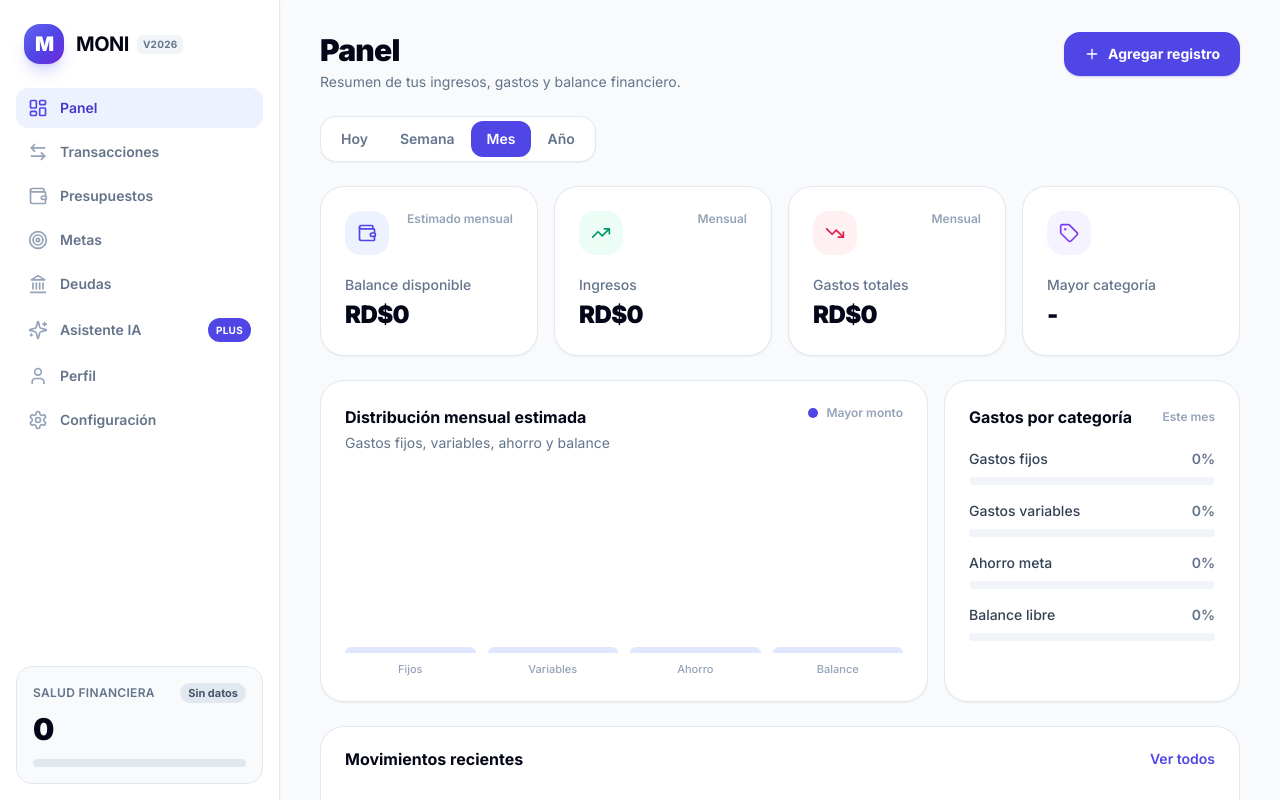
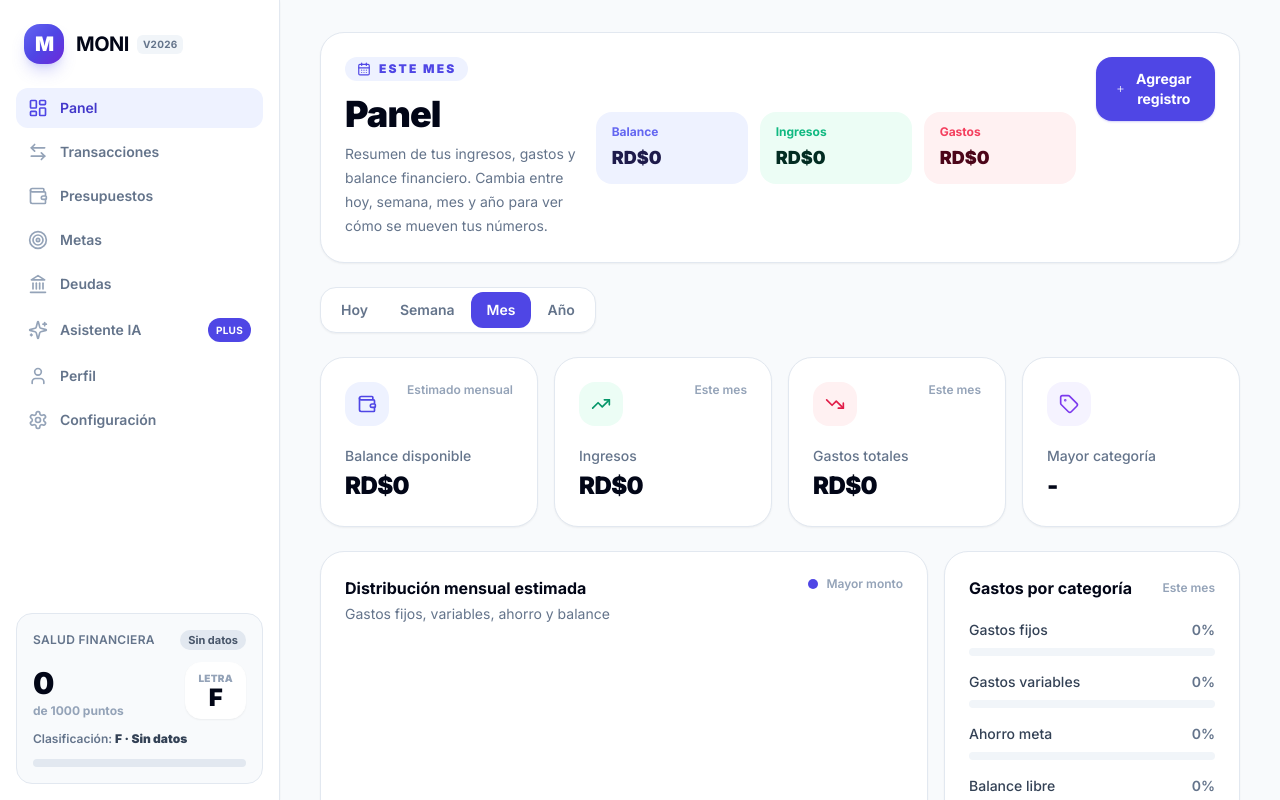
Before and after one commit to Rasmeh27/aplicacion-web-finanzas-personales-api, a Next.js app in the folder apps/frontend/: page /dashboard in a window 1280 px wide. Shown: the top 800 px of the page. Built offline with nearby package versions, Linux system fonts and the light colour scheme; sample sign-in values are in the browser's storage.

Commit message:
feat: mejorar panel y salud financiera

```diff
--- a/apps/frontend/src/features/dashboard/components/DashboardOverview.tsx
+++ b/apps/frontend/src/features/dashboard/components/DashboardOverview.tsx
@@ -1,7 +1,7 @@
 'use client';
 
-import { useMemo } from 'react';
-import { Plus, Tag, TrendingDown, TrendingUp, Wallet } from 'lucide-react';
+import { useMemo, useState } from 'react';
+import { CalendarDays, Plus, Tag, TrendingDown, TrendingUp, Wallet } from 'lucide-react';
 import { useAuthStore } from '@/store/slices/auth.store';
 import { formatCurrency } from '@/shared/utils/format-currency';
 import { useTranslation } from '@/shared/i18n/useTranslation';
@@ -10,6 +10,7 @@ import {
   getDashboardSummary,
   getExpenseCategories,
   getSpendingBars,
+  type DashboardPeriod,
   type ExpenseCategoryKey,
   type SpendingBarKey,
 } from '../utils/dashboard-data';
@@ -18,8 +19,43 @@ import { RecentTransactionsTable } from './RecentTransactionsTable';
 import { SpendingChartPlaceholder } from './SpendingChartPlaceholder';
 import { StatCard } from './StatCard';
 
-const PERIOD_KEYS: TranslationKey[] = ['period.today', 'period.week', 'period.month', 'period.year'];
-const ACTIVE_PERIOD: TranslationKey = 'period.month';
+const PERIOD_KEYS = ['period.today', 'period.week', 'period.month', 'period.year'] as const satisfies readonly TranslationKey[];
+type PeriodTranslationKey = (typeof PERIOD_KEYS)[number];
+
+const PERIOD_VALUE: Record<PeriodTranslationKey, DashboardPeriod> = {
+  'period.today': 'today',
+  'period.week': 'week',
+  'period.month': 'month',
+  'period.year': 'year',
+};
+
+const PERIOD_HINT: Record<DashboardPeriod, string> = {
+  today: 'Estimado de hoy',
+  week: 'Estimado semanal',
+  month: 'Estimado mensual',
+  year: 'Estimado anual',
+};
+
+const PERIOD_CAPTION: Record<DashboardPeriod, string> = {
+  today: 'Hoy',
+  week: 'Esta semana',
+  month: 'Este mes',
+  year: 'Este año',
+};
+
+const PERIOD_CHART_TITLE: Record<DashboardPeriod, string> = {
+  today: 'Distribución estimada de hoy',
+  week: 'Distribución semanal estimada',
+  month: 'Distribución mensual estimada',
+  year: 'Distribución anual estimada',
+};
+
+const PERIOD_CHART_SUBTITLE: Record<DashboardPeriod, string> = {
+  today: 'Gastos, ahorro y balance proyectados para hoy',
+  week: 'Gastos, ahorro y balance proyectados para la semana',
+  month: 'Gastos fijos, variables, ahorro y balance',
+  year: 'Gastos, ahorro y balance proyectados para el año',
+};
 
 const CHART_BAR_LABEL: Record<SpendingBarKey, TranslationKey> = {
   fixed: 'chartBar.fixed',
@@ -39,10 +75,11 @@ export function DashboardOverview() {
   const { t } = useTranslation();
   const user = useAuthStore((state) => state.user);
   const currency = user?.primaryCurrency ?? 'DOP';
+  const [activePeriod, setActivePeriod] = useState<DashboardPeriod>('month');
 
-  const summary = useMemo(() => getDashboardSummary(user), [user]);
-  const spendingBars = useMemo(() => getSpendingBars(user), [user]);
-  const categories = useMemo(() => getExpenseCategories(user), [user]);
+  const summary = useMemo(() => getDashboardSummary(user, activePeriod), [activePeriod, user]);
+  const spendingBars = useMemo(() => getSpendingBars(user, activePeriod), [activePeriod, user]);
+  const categories = useMemo(() => getExpenseCategories(user, activePeriod), [activePeriod, user]);
 
   const money = (value: number) => formatCurrency(value, currency);
 
@@ -64,33 +101,60 @@ export function DashboardOverview() {
 
   return (
     <>
-      <header className="flex flex-col gap-4 sm:flex-row sm:items-start sm:justify-between">
+      <header className="rounded-3xl border border-slate-200 bg-white p-6 shadow-sm shadow-slate-950/5">
+        <div className="flex flex-col gap-5 xl:flex-row xl:items-center xl:justify-between">
           <div>
-          <h1 className="text-2xl font-black tracking-tight text-slate-950 sm:text-3xl">{t('dashboard.title')}</h1>
-          <p className="mt-1 text-sm text-slate-500">{t('dashboard.subtitle')}</p>
+            <div className="inline-flex items-center gap-2 rounded-full bg-indigo-50 px-3 py-1 text-xs font-black uppercase tracking-[0.18em] text-indigo-600">
+              <CalendarDays className="h-3.5 w-3.5" />
+              {PERIOD_CAPTION[activePeriod]}
+            </div>
+            <h1 className="mt-3 text-3xl font-black tracking-tight text-slate-950 sm:text-4xl">{t('dashboard.title')}</h1>
+            <p className="mt-2 max-w-2xl text-sm leading-6 text-slate-500">
+              {t('dashboard.subtitle')} Cambia entre hoy, semana, mes y año para ver cómo se mueven tus números.
+            </p>
+          </div>
+          <div className="grid gap-3 sm:grid-cols-3 xl:min-w-[480px]">
+            <div className="rounded-2xl bg-indigo-50 px-4 py-3">
+              <p className="text-xs font-bold text-indigo-500">Balance</p>
+              <p className="mt-1 text-lg font-black text-indigo-950">{money(summary.balanceAvailable)}</p>
+            </div>
+            <div className="rounded-2xl bg-emerald-50 px-4 py-3">
+              <p className="text-xs font-bold text-emerald-500">Ingresos</p>
+              <p className="mt-1 text-lg font-black text-emerald-950">{money(summary.monthlyIncome)}</p>
+            </div>
+            <div className="rounded-2xl bg-rose-50 px-4 py-3">
+              <p className="text-xs font-bold text-rose-500">Gastos</p>
+              <p className="mt-1 text-lg font-black text-rose-950">{money(summary.monthlyExpenses)}</p>
+            </div>
           </div>
           <button
             type="button"
-          className="inline-flex items-center justify-center gap-2 rounded-2xl bg-indigo-600 px-5 py-3 text-sm font-bold text-white shadow-sm shadow-indigo-600/25 transition hover:bg-indigo-700"
+            className="inline-flex items-center justify-center gap-2 rounded-2xl bg-indigo-600 px-5 py-3 text-sm font-bold text-white shadow-sm shadow-indigo-600/25 transition hover:bg-indigo-700 xl:self-start"
           >
             <Plus className="h-4 w-4" />
             {t('dashboard.addRecord')}
           </button>
+        </div>
       </header>
 
       <div className="mt-6 inline-flex rounded-2xl border border-slate-200 bg-white p-1 shadow-sm">
-        {PERIOD_KEYS.map((periodKey) => (
-          <span
+        {PERIOD_KEYS.map((periodKey) => {
+          const period = PERIOD_VALUE[periodKey];
+          return (
+          <button
             key={periodKey}
+            type="button"
+            onClick={() => setActivePeriod(period)}
             className={
-              periodKey === ACTIVE_PERIOD
+              period === activePeriod
                 ? 'rounded-xl bg-indigo-600 px-4 py-2 text-sm font-semibold text-white'
                 : 'rounded-xl px-4 py-2 text-sm font-semibold text-slate-500 transition hover:text-slate-900'
             }
           >
             {t(periodKey)}
-          </span>
-        ))}
+          </button>
+          );
+        })}
       </div>
 
       <div className="mt-6 grid gap-4 sm:grid-cols-2 xl:grid-cols-4">
@@ -99,21 +163,21 @@ export function DashboardOverview() {
           value={money(summary.balanceAvailable)}
           icon={Wallet}
           accent="indigo"
-          hint={t('hint.estimatedMonthly')}
+          hint={PERIOD_HINT[activePeriod]}
         />
         <StatCard
           label={t('card.income')}
           value={money(summary.monthlyIncome)}
           icon={TrendingUp}
           accent="emerald"
-          hint={t('hint.monthly')}
+          hint={PERIOD_CAPTION[activePeriod]}
         />
         <StatCard
           label={t('card.expenses')}
           value={money(summary.monthlyExpenses)}
           icon={TrendingDown}
           accent="rose"
-          hint={t('hint.monthly')}
+          hint={PERIOD_CAPTION[activePeriod]}
         />
         <StatCard label={t('card.topCategory')} value={topCategoryLabel} icon={Tag} accent="violet" />
       </div>
@@ -123,12 +187,12 @@ export function DashboardOverview() {
           <SpendingChartPlaceholder
             data={chartData}
             currency={currency}
-            title={t('chart.title')}
-            subtitle={t('chart.subtitle')}
+            title={PERIOD_CHART_TITLE[activePeriod]}
+            subtitle={PERIOD_CHART_SUBTITLE[activePeriod]}
             legend={t('chart.legend')}
           />
         </div>
-        <CategoryProgress categories={categoryData} title={t('category.title')} caption={t('category.caption')} />
+        <CategoryProgress categories={categoryData} title={t('category.title')} caption={PERIOD_CAPTION[activePeriod]} />
       </div>
 
       <div className="mt-6">
--- a/apps/frontend/src/features/dashboard/components/Sidebar.tsx
+++ b/apps/frontend/src/features/dashboard/components/Sidebar.tsx
@@ -76,7 +76,8 @@ function VersionBadge() {
 function HealthScoreCard() {
   const { t } = useTranslation();
   const user = useAuthStore((state) => state.user);
-  const { score, pct, tone } = getHealthScore(user);
+  const { score, pct, tone, letter } = getHealthScore(user);
+  const label = t(HEALTH_TONE_LABEL[tone]);
 
   return (
     <div className="rounded-2xl border border-slate-200 bg-slate-50 p-4">
@@ -85,10 +86,22 @@ function HealthScoreCard() {
           {t('sidebar.healthScore')}
         </span>
         <span className={cn('rounded-full px-2 py-0.5 text-[11px] font-bold', HEALTH_BADGE_STYLES[tone])}>
-          {t(HEALTH_TONE_LABEL[tone])}
+          {label}
         </span>
       </div>
-      <p className="mt-2 text-3xl font-black tracking-tight text-slate-950">{score}</p>
+      <div className="mt-3 flex items-end justify-between gap-3">
+        <div>
+          <p className="text-3xl font-black tracking-tight text-slate-950">{score}</p>
+          <p className="mt-0.5 text-xs font-bold text-slate-400">de 1000 puntos</p>
+        </div>
+        <div className="rounded-2xl border border-white bg-white px-3 py-2 text-center shadow-sm">
+          <p className="text-[10px] font-black uppercase tracking-wide text-slate-400">Letra</p>
+          <p className="text-2xl font-black leading-none text-slate-950">{letter}</p>
+        </div>
+      </div>
+      <p className="mt-3 text-xs font-semibold text-slate-500">
+        Clasificación: <span className="font-black text-slate-700">{letter} · {label}</span>
+      </p>
       <div className="mt-3 h-2 w-full overflow-hidden rounded-full bg-slate-200">
         <div className={cn('h-full rounded-full transition-all', HEALTH_BAR_STYLES[tone])} style={{ width: `${pct}%` }} />
       </div>
--- a/apps/frontend/src/features/dashboard/utils/dashboard-data.ts
+++ b/apps/frontend/src/features/dashboard/utils/dashboard-data.ts
@@ -13,6 +13,7 @@ export type FinancialOverview = {
   savingsRate: number;
 };
 
+export type DashboardPeriod = 'today' | 'week' | 'month' | 'year';
 export type HealthTone = 'excellent' | 'good' | 'fair' | 'poor' | 'empty';
 
 export type HealthScore = {
@@ -21,6 +22,7 @@ export type HealthScore = {
   /** 0..100, useful for progress bars. */
   pct: number;
   tone: HealthTone;
+  letter: 'A+' | 'A' | 'B' | 'C' | 'D' | 'F';
 };
 
 export type SpendingBarKey = 'fixed' | 'variable' | 'savings' | 'balance';
@@ -41,6 +43,27 @@ const toNumber = (value: number | null | undefined): number =>
   typeof value === 'number' && Number.isFinite(value) ? value : 0;
 
 const clamp01 = (value: number): number => Math.min(Math.max(value, 0), 1);
+
+const PERIOD_MULTIPLIER: Record<DashboardPeriod, number> = {
+  today: 1 / 30,
+  week: 7 / 30,
+  month: 1,
+  year: 12,
+};
+
+const scaleOverview = (overview: FinancialOverview, period: DashboardPeriod): FinancialOverview => {
+  const multiplier = PERIOD_MULTIPLIER[period];
+
+  return {
+    ...overview,
+    income: overview.income * multiplier,
+    fixedExpenses: overview.fixedExpenses * multiplier,
+    variableExpenses: overview.variableExpenses * multiplier,
+    totalExpenses: overview.totalExpenses * multiplier,
+    savingTarget: overview.savingTarget * multiplier,
+    balance: overview.balance * multiplier,
+  };
+};
 
 /** Build a normalized financial overview from the logged-in user's profile data. */
 export function getFinancialOverview(user: AuthUser | null): FinancialOverview {
@@ -77,6 +100,15 @@ function getHealthTone(score: number): HealthTone {
   return 'poor';
 }
 
+function getHealthLetter(score: number): HealthScore['letter'] {
+  if (score >= 900) return 'A+';
+  if (score >= 800) return 'A';
+  if (score >= 650) return 'B';
+  if (score >= 450) return 'C';
+  if (score >= 250) return 'D';
+  return 'F';
+}
+
 /**
  * Heuristic financial health score derived from the user's own numbers:
  * - how little of their income goes to expenses,
@@ -87,7 +119,7 @@ export function getHealthScore(user: AuthUser | null): HealthScore {
   const overview = getFinancialOverview(user);
 
   if (overview.income <= 0) {
-    return { score: 0, pct: 0, tone: 'empty' };
+    return { score: 0, pct: 0, tone: 'empty', letter: 'F' };
   }
 
   const expenseScore = clamp01((1 - overview.expenseRatio) / 0.6); // spending <=40% of income -> full
@@ -97,12 +129,17 @@ export function getHealthScore(user: AuthUser | null): HealthScore {
   const score01 = 0.45 * expenseScore + 0.35 * savingsScore + 0.2 * surplusScore;
   const score = Math.round(score01 * 1000);
 
-  return { score, pct: Math.round(score01 * 100), tone: getHealthTone(score) };
+  return {
+    score,
+    pct: Math.round(score01 * 100),
+    tone: getHealthTone(score),
+    letter: getHealthLetter(score),
+  };
 }
 
 /** Monthly distribution bars (fixed, variable, savings, surplus) for the spending chart. */
-export function getSpendingBars(user: AuthUser | null): DerivedSpendingBar[] {
-  const overview = getFinancialOverview(user);
+export function getSpendingBars(user: AuthUser | null, period: DashboardPeriod = 'month'): DerivedSpendingBar[] {
+  const overview = scaleOverview(getFinancialOverview(user), period);
   const bars: DerivedSpendingBar[] = [
     { key: 'fixed', amount: overview.fixedExpenses },
     { key: 'variable', amount: overview.variableExpenses },
@@ -115,8 +152,8 @@ export function getSpendingBars(user: AuthUser | null): DerivedSpendingBar[] {
 }
 
 /** Expense / savings breakdown as a share of income. */
-export function getExpenseCategories(user: AuthUser | null): DerivedCategory[] {
-  const overview = getFinancialOverview(user);
+export function getExpenseCategories(user: AuthUser | null, period: DashboardPeriod = 'month'): DerivedCategory[] {
+  const overview = scaleOverview(getFinancialOverview(user), period);
   const reference = overview.income > 0 ? overview.income : overview.totalExpenses;
   const toPct = (value: number) => (reference > 0 ? Math.round((value / reference) * 100) : 0);
 
@@ -129,8 +166,8 @@ export function getExpenseCategories(user: AuthUser | null): DerivedCategory[] {
 }
 
 /** Top-line summary cards derived from the user's data. */
-export function getDashboardSummary(user: AuthUser | null): DerivedSummary {
-  const overview = getFinancialOverview(user);
+export function getDashboardSummary(user: AuthUser | null, period: DashboardPeriod = 'month'): DerivedSummary {
+  const overview = scaleOverview(getFinancialOverview(user), period);
 
   let topCategoryKey: TopCategoryKey = 'none';
   if (overview.variableExpenses > overview.fixedExpenses) {
```
Lines whose indentation alone changed are shown as unchanged.
